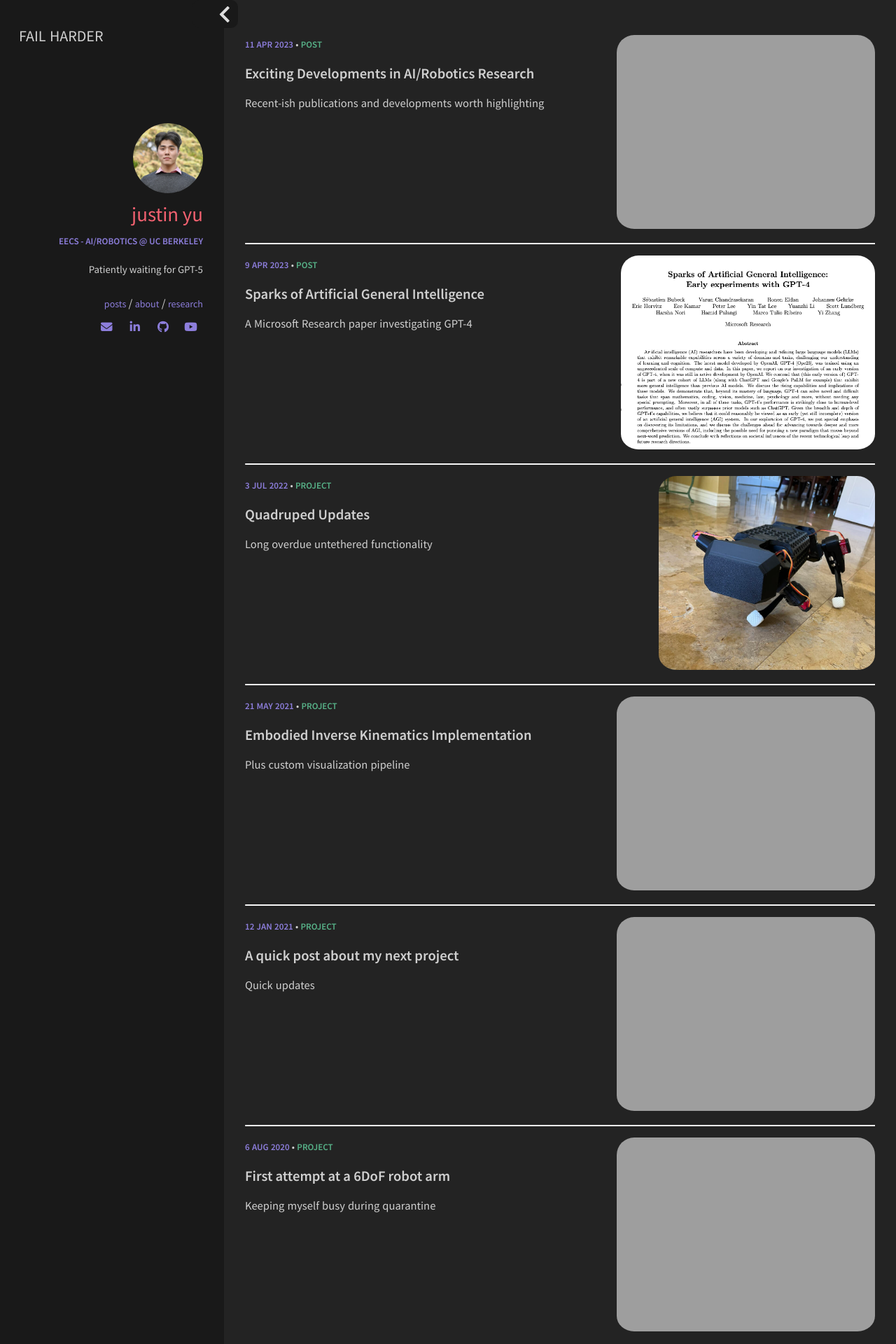
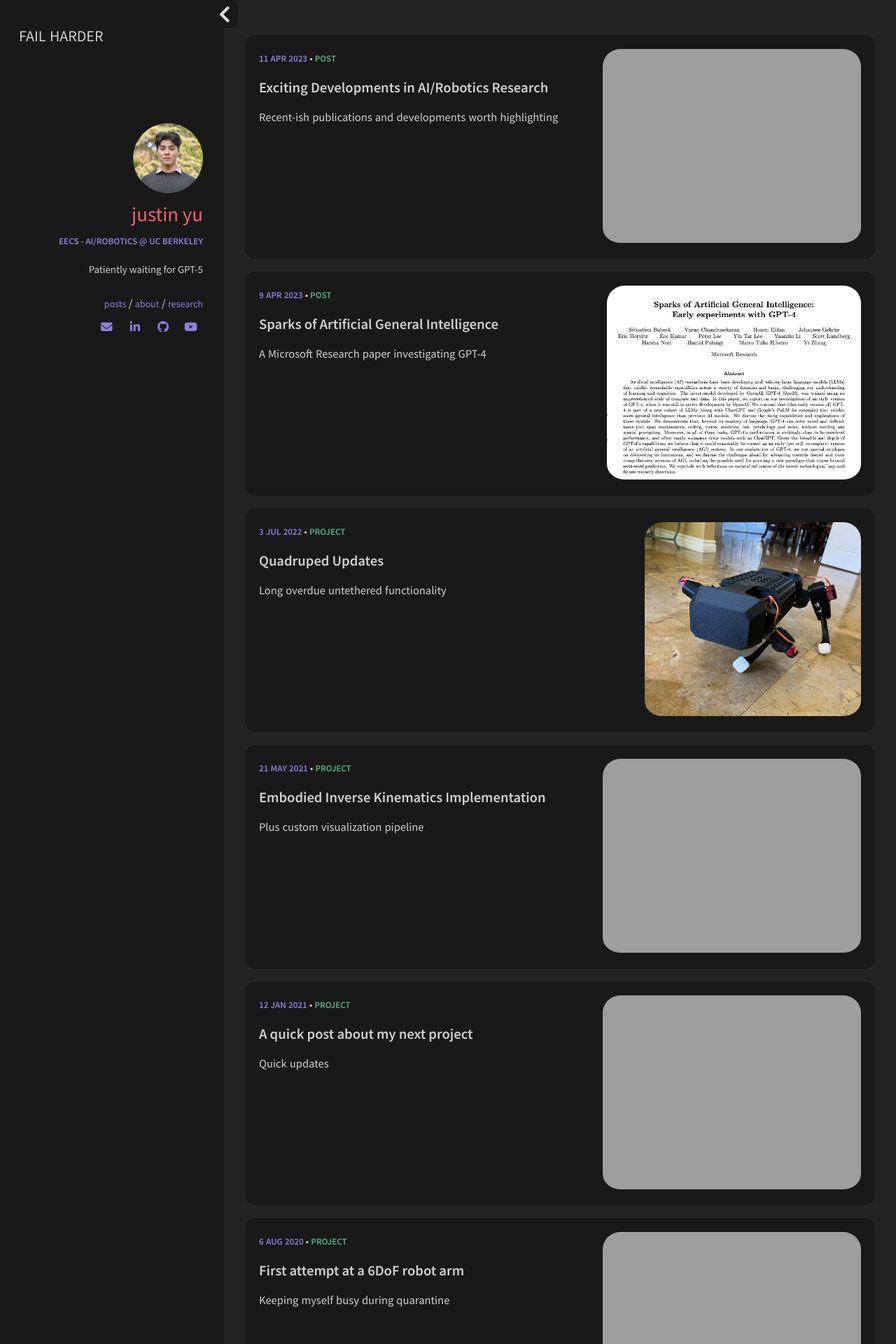
Before and after one commit to uynitsuj/uynitsuj.github.io, a Jekyll site: the page built from index.html, in a window 1280 px wide. Shown: the top 1920 px of the page at 70% size. Built offline with Jekyll 4.4.1, drawn with Linux system fonts in a browser that asks for light colours; nearby versions of some CDN libraries.

Commit message:
card style post

```diff
--- a/_layouts/post_listing.html
+++ b/_layouts/post_listing.html
@@ -7,8 +7,7 @@ layout: default
 
 
 <section class="post">
-  <div class="row ">
-
+  <div class="row " style="background-color: #191919; border-radius: 15px; padding: 20px;">
     <div class="col m6">
       <div class="row">
         <header class="post-header">
@@ -62,5 +61,5 @@ layout: default
       {% endif %}
     </div>
 </section>
-<hr>
+<p style="margin:18px;"></p>
 {% endfor %}
```
